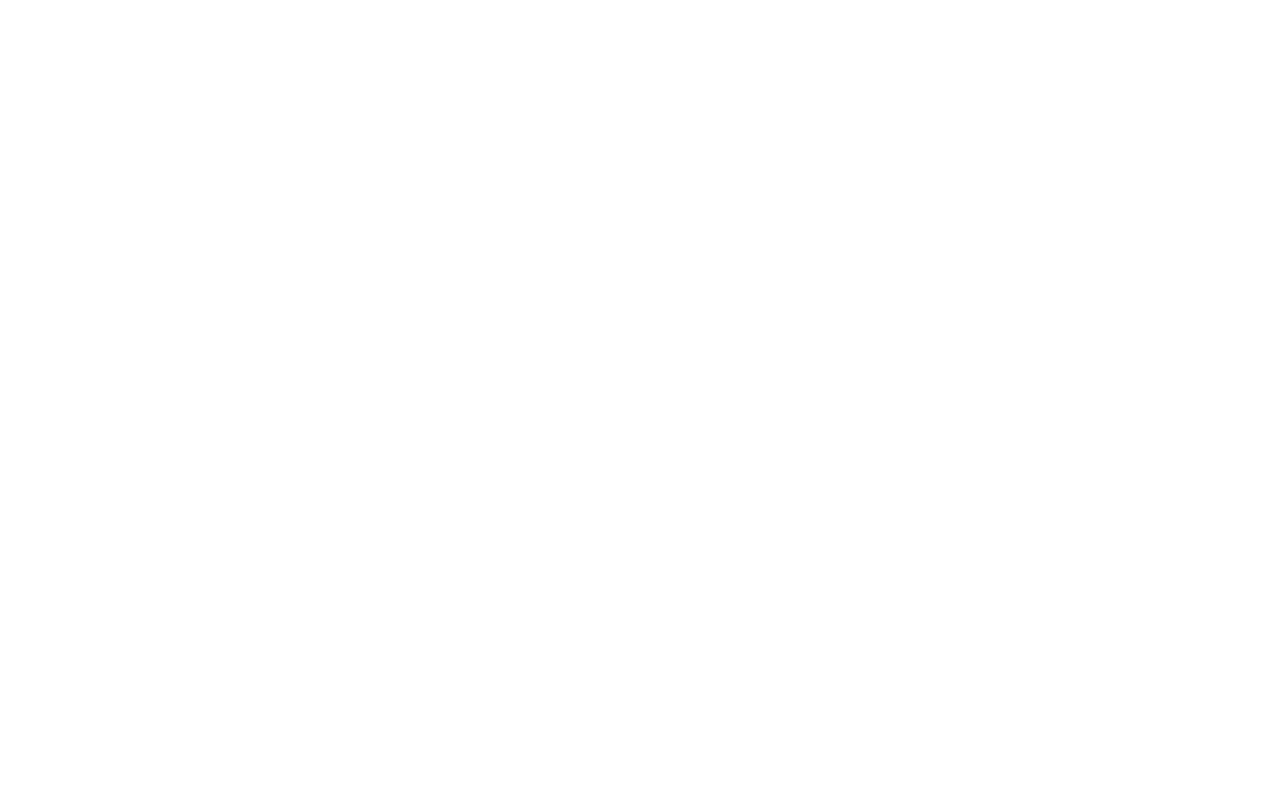
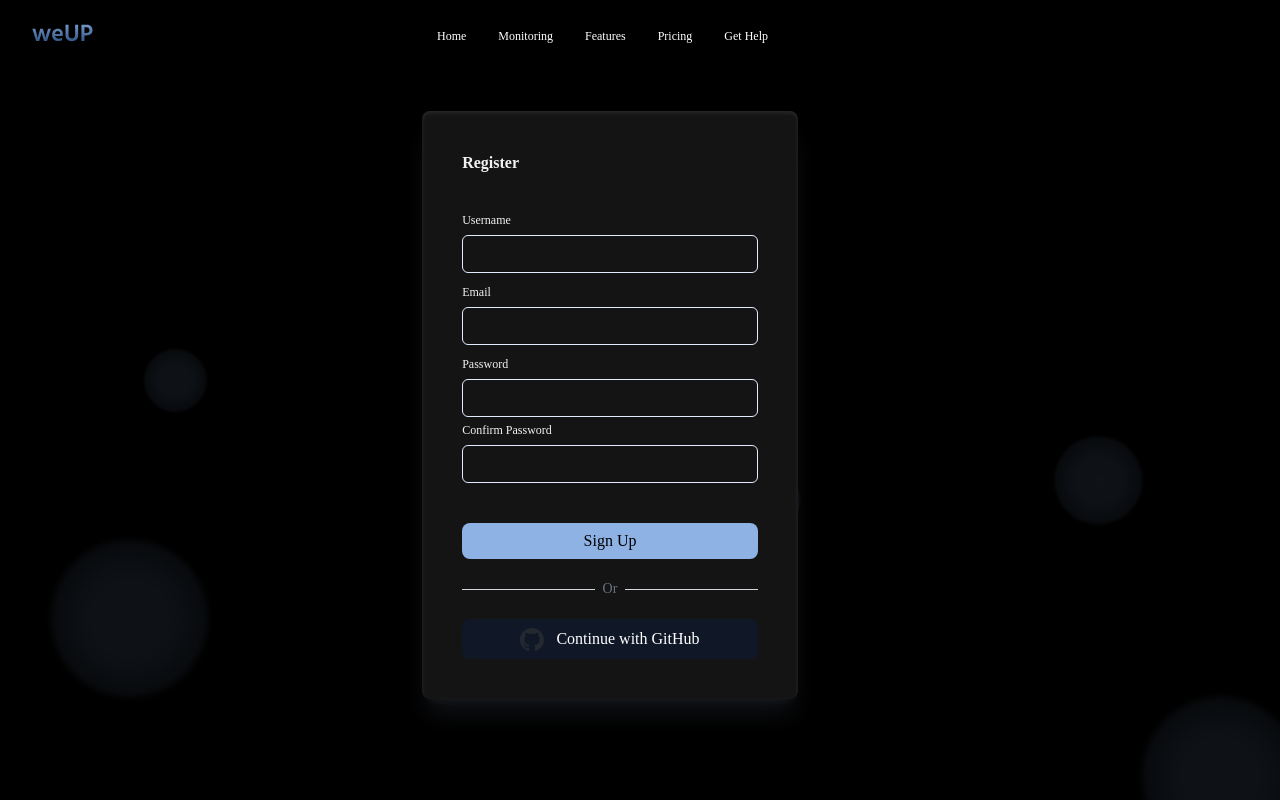
Before and after one commit to p-lurd/myApi-frontend, a React (Vite) app: page /signup in a window 1280 px wide. Before the commit this address had no page. Built offline with nearby package versions, Linux system fonts and the light colour scheme; a web font is replaced by a local one.

Commit message:
primilinary UI

```diff
--- a/package.json
+++ b/package.json
@@ -13,7 +13,8 @@
     "@tailwindcss/vite": "^4.1.2",
     "react": "^19.0.0",
     "react-dom": "^19.0.0",
-    "react-router-dom": "^7.4.1"
+    "react-router-dom": "^7.4.1",
+    "react-toastify": "^11.0.5"
   },
   "devDependencies": {
     "@eslint/js": "^9.21.0",
--- a/src/components/header.jsx
+++ b/src/components/header.jsx
@@ -3,11 +3,11 @@
 
 const Header = () => {
   const location = useLocation();
-
+  console.log({location})
   const navigate = useNavigate();
 
   const getMainTextColor = () => {
-    if (location.pathname === "/") {
+    if (location.pathname === "/" || location.pathname === "/signup") {
       return { text: "text-white", bgColor: "" };
     } else {
       return { text: "text-black", bgColor: "bg-gray-200" };
@@ -26,7 +26,7 @@
     `}
     >
       <div className="my-6">
-        <img src={weup} alt="logo" onClick={() => navigate("/")} />
+        <img src={weup} alt="logo" onClick={() => navigate("/")} className="hover:cursor-pointer"/>
       </div>
 
       <nav className={`hidden md:flex justify-evenly flex-1 my-7 sm:pl-[8%]`}>
@@ -38,15 +38,16 @@
           <Link to={"#"}>Get Help</Link>
         </div>
       </nav>
-      <div className=" bg-color-blue-500 pt-6 md:mr-6">
-        <button className=" text-sm md:text-lg bg-primary border-2 border-primary mr-2 px-5 py-1.5 md:px-8 md:py-1 rounded-md text-black">
+      <div className={ `bg-color-blue-500 pt-6 md:mr-6  ${location.pathname ==="/signup"? "invisible" : ""} `}>
+        <Link to={"/login"} className=" text-sm md:text-lg bg-primary border-2 border-primary mr-2 px-5 py-1.5 md:px-8 md:py-1 rounded-md text-black">
           Login
-        </button>
-        <button
+        </Link>
+        <Link
+          to={"/signup"}
           className={`${getMainTextColor().bgColor} text-sm md:text-lg px-3  py-1.5 md:px-6 md:py-1 rounded-md border-2 ${location ==="/"? "border-white" :"border-gray-200"}`}
         >
           Sign up
-        </button>
+        </Link>
       </div>
     </header>
   );
--- /dev/null
+++ b/src/components/signup-form.jsx
@@ -0,0 +1,87 @@
+import { useState } from "react";
+import github from "../assets/github.svg";
+const SignupForm = () => {
+  const [isLoading, setIsLoading] = useState(false);
+
+  const handleSignIn = () => {
+    setIsLoading(true);
+  };
+  return (
+    <div className="flex items-center justify-center w-full h-10/12 lg:pr-15">
+      <div className="bg-grayA p-10 rounded-lg lg:min-w-3/12 shadow-xl/20 shadow-gray-600 inset-shadow-sm inset-shadow-gray-200/10">
+        <h1 className="mb-8 font-semibold b">Register</h1>
+        <form className="mb-5">
+        <div className="pb-1.5">
+            <label htmlFor="username" className="text-xs">
+              Username
+            </label>
+            <input
+              type="text"
+              name="username"
+              className="w-full border-light border-1 rounded-md mt-1 pl-1 py-1.5 hover:cursor-pointer hover:border-gray-100  transition duration-200"
+            />
+          </div>
+          <div className="pb-1.5">
+            <label htmlFor="email" className="text-xs">
+              Email
+            </label>
+            <input
+              type="text"
+              name="email"
+              className="w-full border-light border-1 rounded-md mt-1 pl-1 py-1.5 hover:cursor-pointer hover:border-gray-100  transition duration-200"
+            />
+          </div>
+
+          <div className="">
+            <label htmlFor="password" className="text-xs">
+              Password
+            </label>
+            <input
+              type="password"
+              name="password"
+              className="w-full border-light border-1 rounded-md mt-1 pl-1 py-1.5 hover:cursor-pointer hover:border-gray-100  transition duration-200"
+            />
+          </div>
+          <div className="mb-7">
+            <label htmlFor="confirm-password" className="text-xs">
+              Confirm Password
+            </label>
+            <input
+              type="password"
+              name="confirm-password"
+              className="w-full border-light border-1 rounded-md mt-1 pl-1 py-1.5 hover:cursor-pointer hover:border-gray-100  transition duration-200"
+            />
+          </div>
+          <input
+            type="button"
+            value="Sign Up"
+            className="bg-primary text-black py-1.5 mt-3 w-full rounded-lg hover:bg-blue-300 hover:cursor-pointer transition duration-200"
+          />
+        </form>
+        <div className="relative mb-5">
+          <div className="absolute inset-0 flex items-center">
+            <div className="w-full border-t border-gray-300"></div>
+          </div>
+          <div className="relative flex justify-center text-sm">
+            <span className="px-2 bg-grayA text-gray-500">Or</span>
+          </div>
+        </div>
+        <button
+          onClick={handleSignIn}
+          disabled={isLoading}
+          className="w-full flex items-center justify-center py-2 px-4 gap-3 bg-gray-900 hover:bg-gray-800 text-white font-light rounded-lg transition duration-200 disabled:opacity-70 hover:cursor-pointer"
+        >
+          {isLoading ? (
+            <div className="animate-spin h-5 w-5 border-2 border-white border-t-transparent rounded-full" />
+          ) : (
+            //   <Github size={20} />
+            // <img src="https://cdn-icons-png.flaticon.com/512/25/25231.png" alt="Github" />
+            <img src={github} className="w-6" alt="" />
+          )}
+          <span>{isLoading ? "Connecting..." : "Continue with GitHub"}</span>
+        </button>
+      </div>
+    </div>
+  );
+};
+export default SignupForm;
--- a/src/index.css
+++ b/src/index.css
@@ -8,6 +8,8 @@
   --color-quad: #080808;
   --color-final: #0D0D0D;
   --font-primary: "Hind Madurai";
+  --color-grayA: #141414;
+  --color-light: #E5EBFF;
 }
 /* :root{
   font-family: 'Hin';
--- a/src/main.jsx
+++ b/src/main.jsx
@@ -5,6 +5,7 @@
 import Home from "./pages/home";
 import { BrowserRouter, Route, Routes } from "react-router-dom";
 import { ToastContainer } from "react-toastify";
+import Signup from "./pages/signup";
 
 createRoot(document.getElementById("root")).render(
   <StrictMode>
@@ -13,6 +14,7 @@
       <Routes>
         <Route path="/" element={<Home />} />
         <Route path="/status/:id" element={<Status />} />
+        <Route path="/signup" element={<Signup/>}/>
       </Routes>
     </BrowserRouter>
   </StrictMode>
--- /dev/null
+++ b/src/pages/signup.jsx
@@ -0,0 +1,17 @@
+import Header from "../components/header";
+import SignupForm from "../components/signup-form";
+import bgUrl from "../assets/bg.svg";
+
+const Signup = () => {
+  return (
+    <div
+      className="bg-repeat w-full h-screen font-primary text-secondary"
+      style={{ backgroundImage: `url(${bgUrl})`, backgroundRepeat: "repeat" }}
+    >
+      <Header></Header>
+      <SignupForm></SignupForm>
+    </div>
+  );
+};
+
+export default Signup;
```
Also changed, not shown: src/assets/github.svg (added), 1 other file (tests, documents, lock files or other folders).
